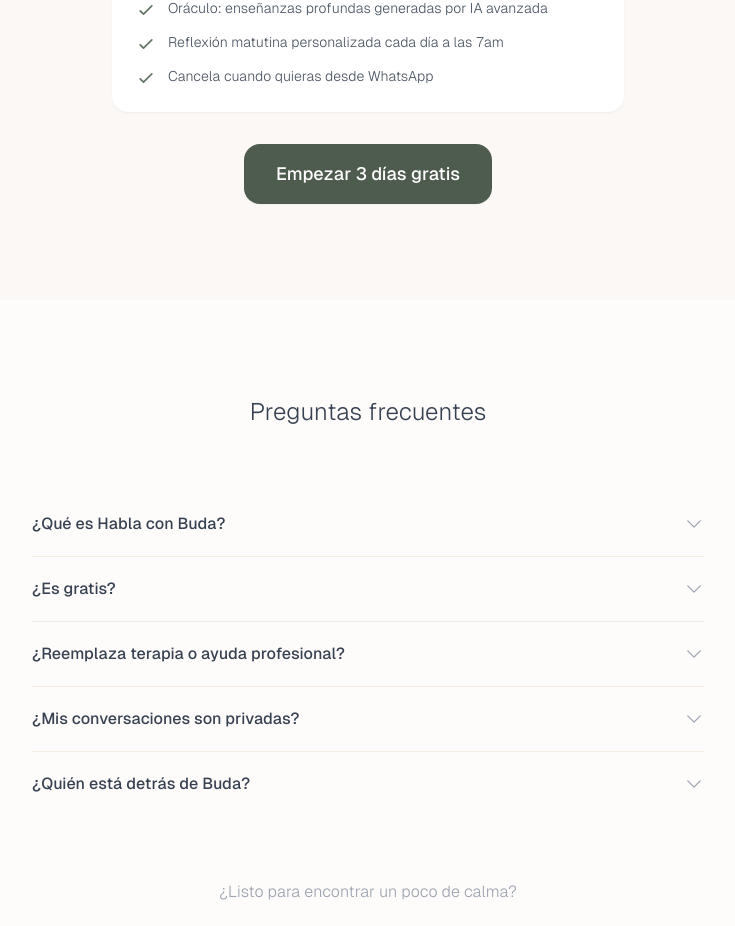
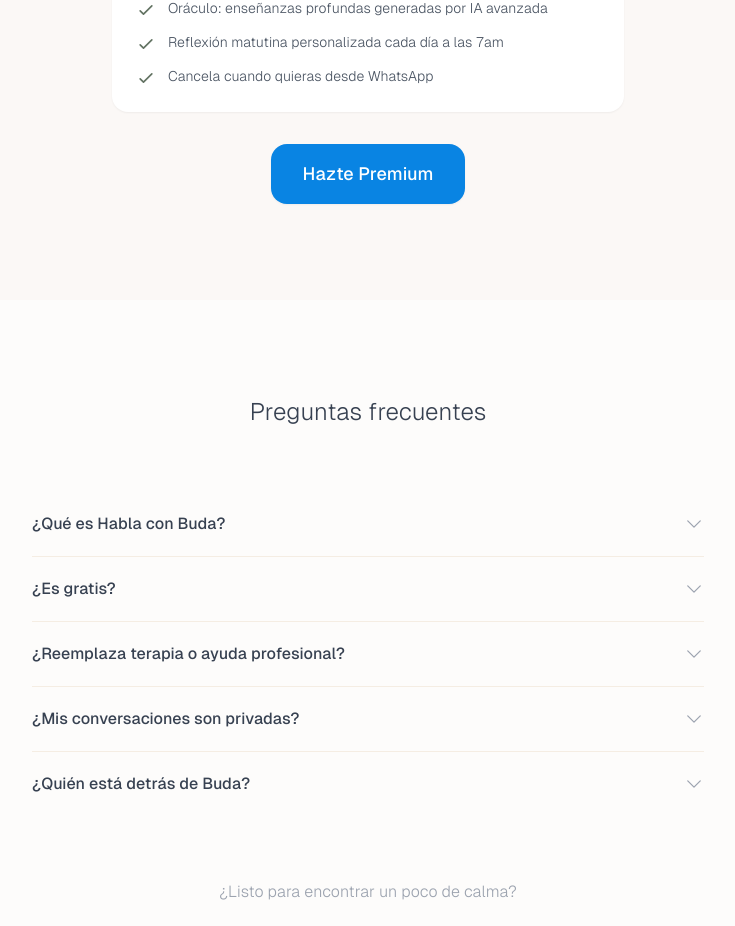
Before and after one commit to ChristianFerrer/talk-to-buda, a Next.js app: page / in a window 1280 px wide. Shown: the part 2932-3858 px from the top of the page, without its empty margins (272-1007 px from the left). Built offline with nearby package versions, Linux system fonts and the light colour scheme.

Commit message:
Change premium button to 'Hazte Premium' with blue color #0984e3
https://claude.ai/code/session_016rafgH94r6hPofQoafzwNe

```diff
--- a/src/app/page.tsx
+++ b/src/app/page.tsx
@@ -245,9 +245,9 @@ export default function Home() {
             </div>
             <a
               href="/premium"
-              className="inline-flex items-center gap-2 bg-sage-600 hover:bg-sage-700 text-white px-8 py-4 rounded-2xl text-lg font-medium transition-all duration-200 shadow-sm hover:shadow-md"
+              className="inline-flex items-center gap-2 bg-[#0984e3] hover:bg-[#0770c2] text-white px-8 py-4 rounded-2xl text-lg font-medium transition-all duration-200 shadow-sm hover:shadow-md"
             >
-              Empezar 3 días gratis
+              Hazte Premium
             </a>
           </FadeIn>
         </div>
```
